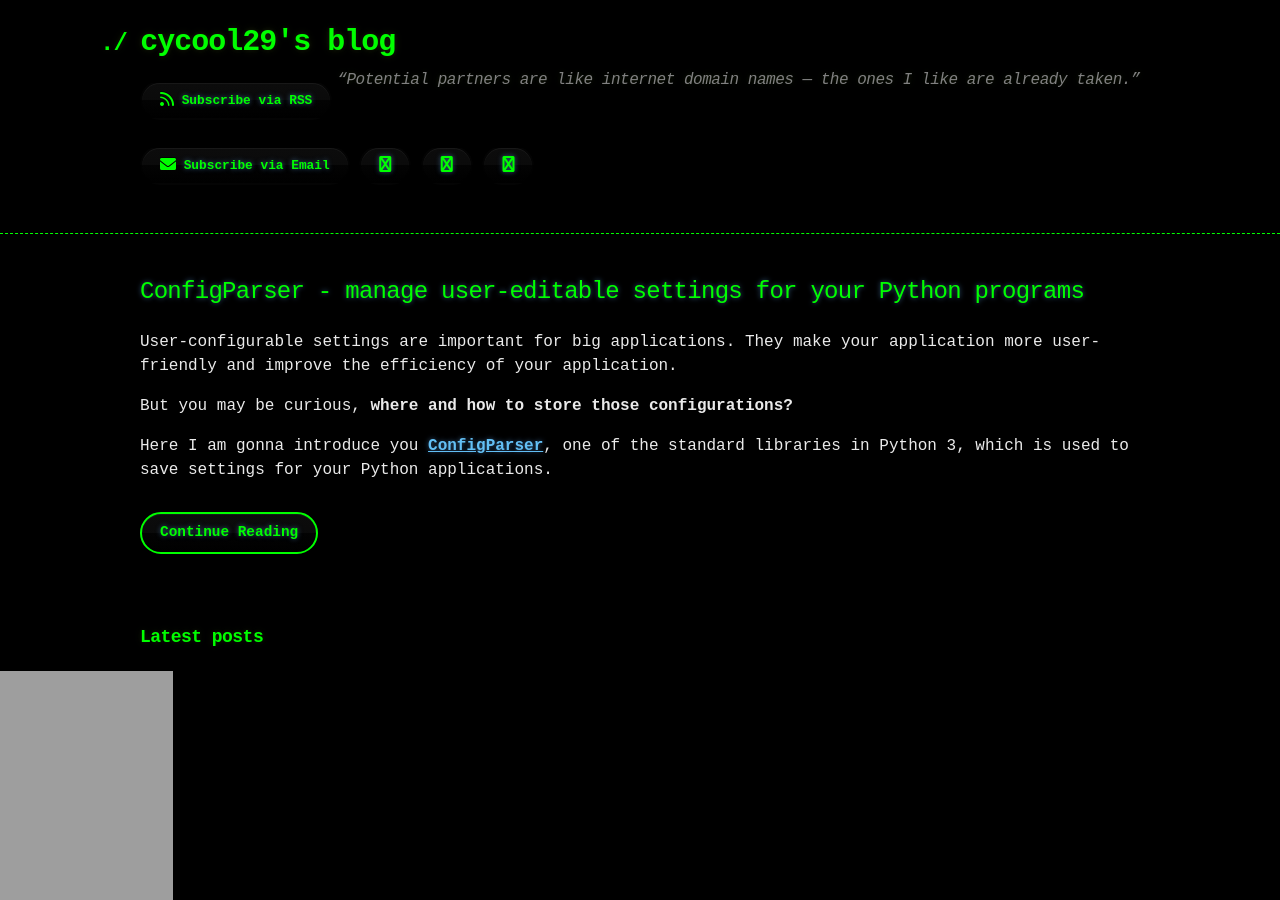
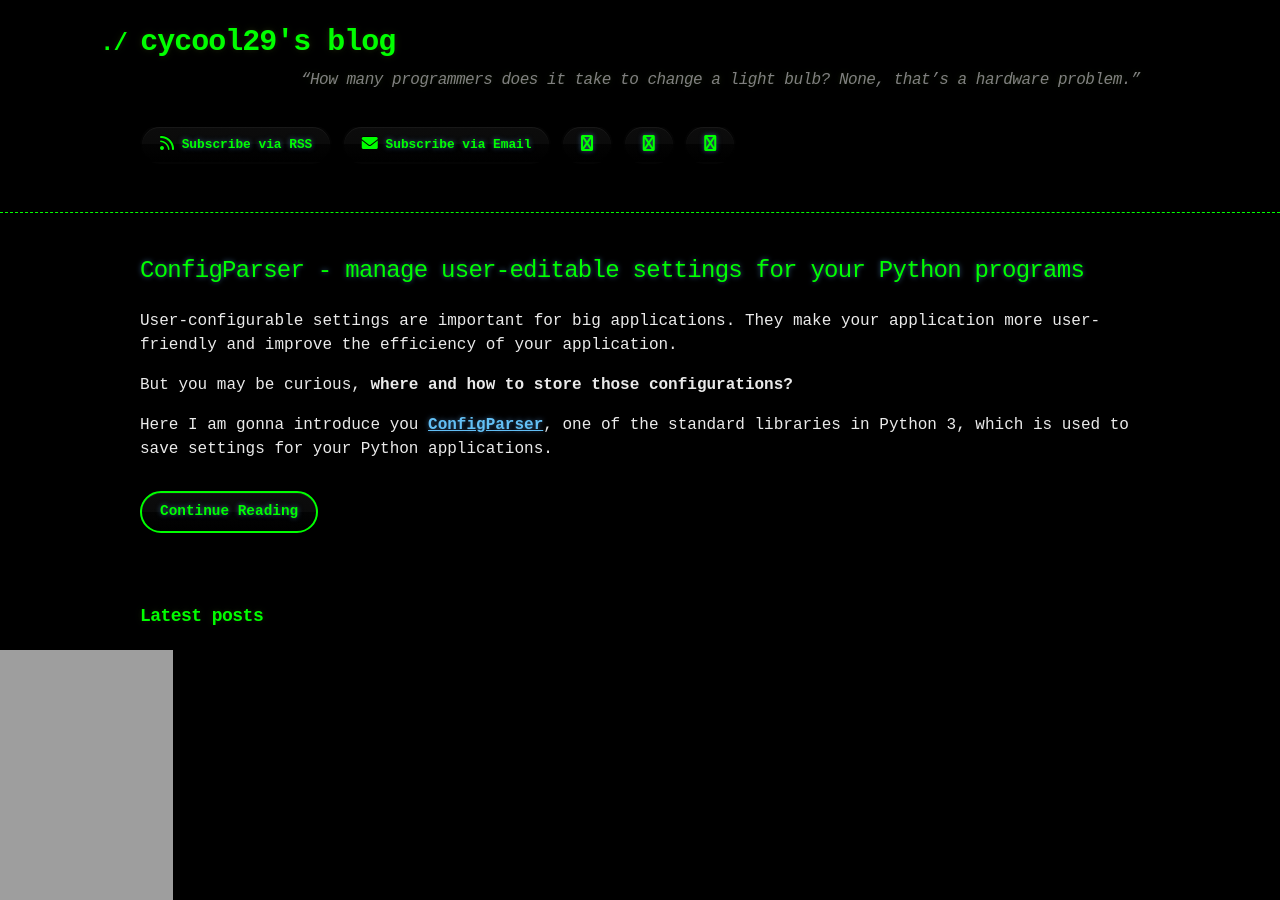
Before and after one commit to cycool29/cycool29.github.io, a Jekyll site: the page built from index.md, in a window 1280 px wide and 900 px high. Built offline with Jekyll 4.4.1, drawn with Linux system fonts in a browser that asks for light colours; a style sheet for code colours, icons or effects is not loaded.

Commit message:
Update quotes

```diff
--- a/_config.yml
+++ b/_config.yml
@@ -1,5 +1,5 @@
 title: cycool29's blog
-description: "“Potential partners are like internet domain names — the ones I like are already taken.” "
+description: "“How many programmers does it take to change a light bulb? None, that’s a hardware problem.” "
 bio: A high school student. Intermediate in Python, Git, Bash. Learning JavaScript. He/Him. "
 author: cycool29
 url: https://cycool29.github.io
```
